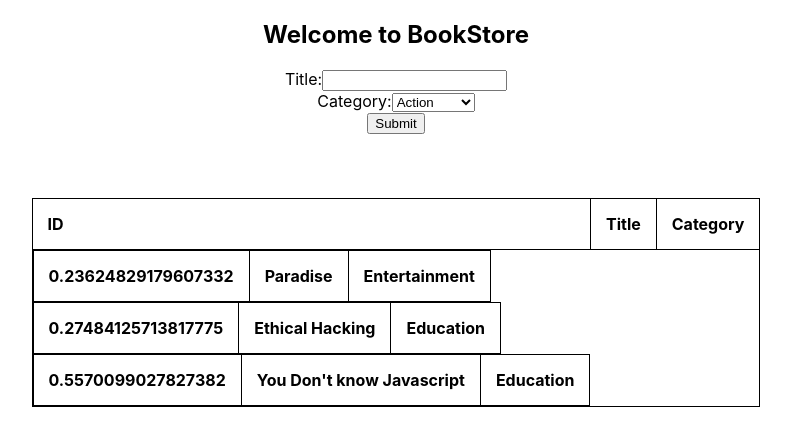
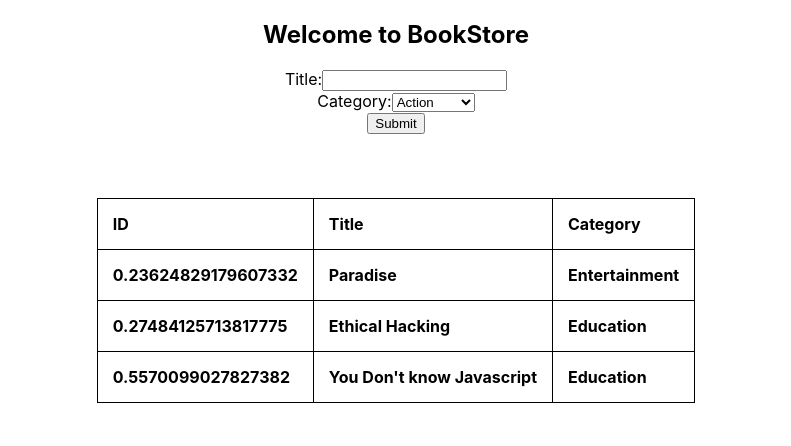
Before and after one commit to wathigo/Bookstore, a React (Create React App) app: page / in a window 1280 px wide. Shown: the top 446 px of the page, without its empty margins (244-1035 px from the left). Built offline with nearby package versions, Linux system fonts and the light colour scheme.

Commit message:
Table looking decent now

```diff
--- a/src/components/Book.js
+++ b/src/components/Book.js
@@ -5,11 +5,11 @@
 class Book extends React.Component {
   render() {
     return (
-      <div className="Book">
+      <tr>
         <th>{this.props.book.id}</th>
         <th>{this.props.book.title}</th>
         <th>{this.props.book.category}</th>
-      </div>
+      </tr>
     );
   }
 }
--- a/src/components/BookList.js
+++ b/src/components/BookList.js
@@ -25,9 +25,7 @@
   render() {
 
     const booksAll = this.props.bookStore.bookestore.map((item) =>
-      <tr>
         <Book book={item} />
-      </tr>
     );
 
     return (
@@ -39,7 +37,6 @@
             <th>Category</th>
           </tr>
           {booksAll}
-
         </table>
       </div>
     );
```
